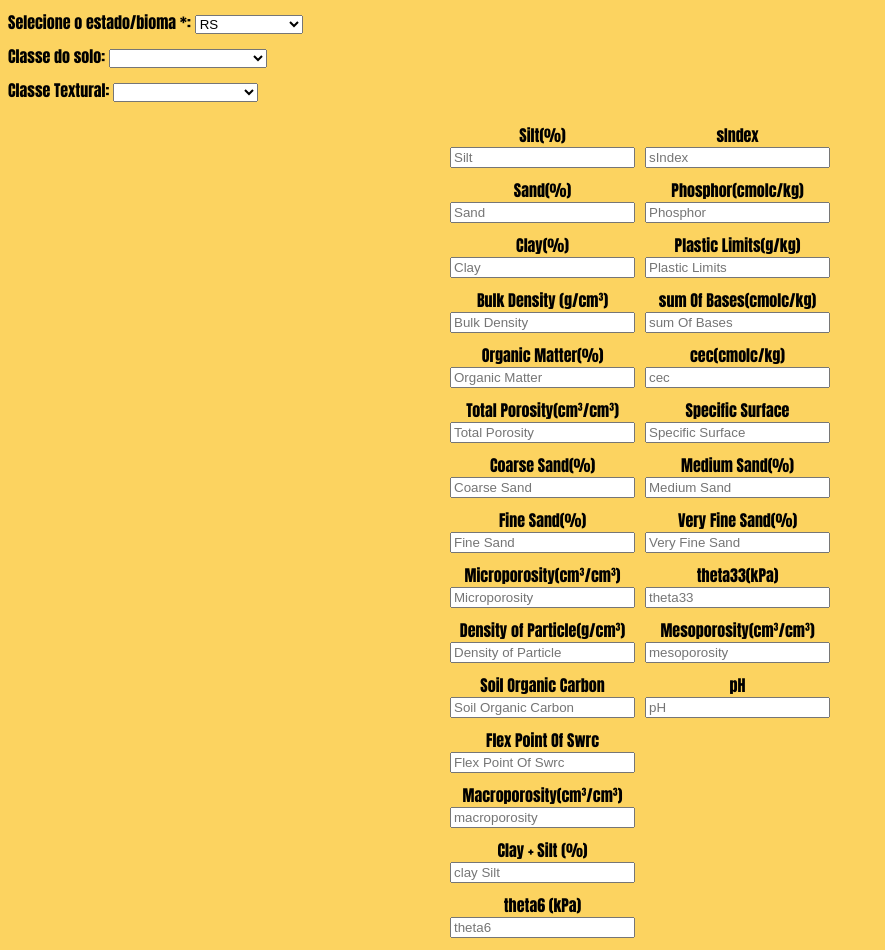
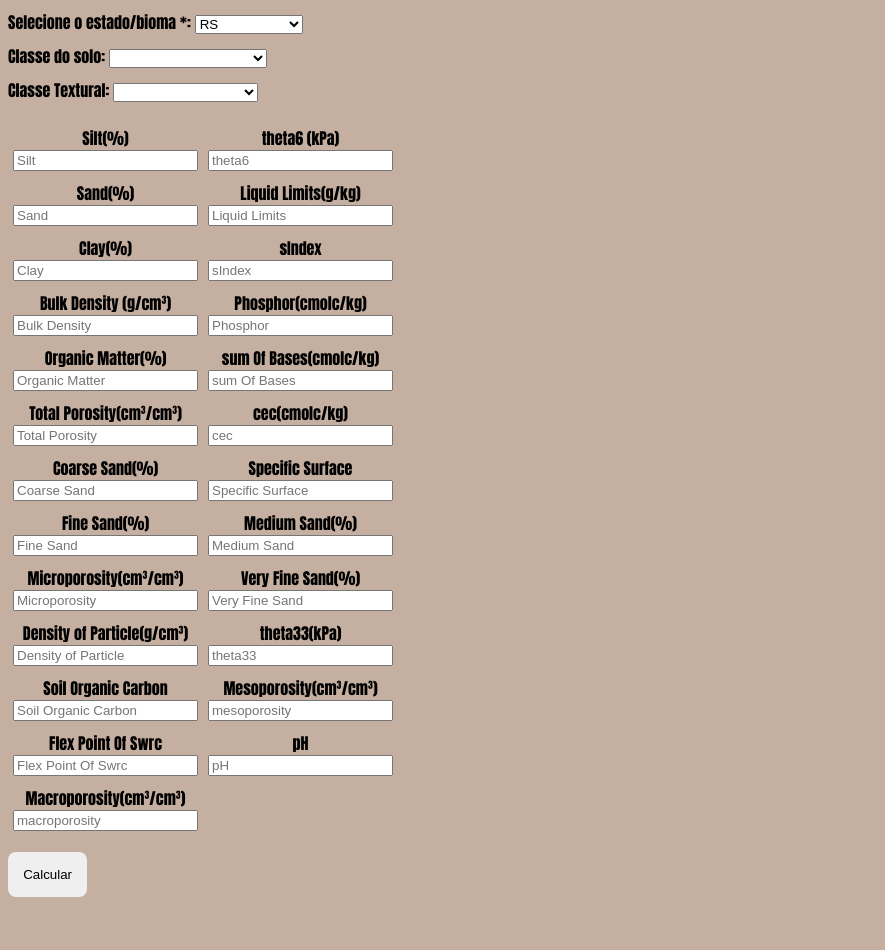
Before and after one commit to Inaciocb/HidraSoilPTF, an Angular app in the folder dss/: page / in a window 1280 px wide. Shown: the top 950 px of the page, without its empty margins (0-885 px from the left). After the commit the page ends 905 px from the top, so only its background shows below. Built offline with nearby package versions, Linux system fonts and the light colour scheme.

Commit message:
mudanças layout

```diff
--- a/dss/src/app/app.component.css
+++ b/dss/src/app/app.component.css
@@ -1,6 +1,6 @@
 .lista {
+    margin-top: 1.5%;
     display: flex;
-    justify-content: center;
     list-style: none;
     padding: 0;
 }
@@ -8,7 +8,6 @@
 .container1, .container2 {
     display: flex;
     flex-direction: column;
-    align-items: center;
 }
 
 li{
@@ -34,3 +33,15 @@ input[type=text]:focus {
     background-color: rgb(189, 224, 255);
     border-radius: 5px;
 }
+
+.botao{
+
+    padding: 1.2%;
+    border: none;
+    border-radius: 8px;
+
+
+}.botao:hover{
+    background-color: rgb(135, 162, 186);
+    transition:  0.5s;
+}
--- a/dss/src/app/app.component.html
+++ b/dss/src/app/app.component.html
@@ -114,13 +114,8 @@
                     <input type="number" placeholder="macroporosity" formControlName="macroporosity">
 
                 </li>
-
-                <li>
-
-                    <label for="claySilt">Clay + Silt (%)</label>
-                    <input type="number" placeholder="clay Silt" formControlName="claySilt">
-
-                </li>
+            </div>
+           <div class="container2">
 
                 <li>
 
@@ -136,9 +131,7 @@
 
                 </li>
 
-            </div>
 
-           <div class="container2">
 
             <li>
 
@@ -154,12 +147,6 @@
 
             </li>
 
-            <li>
-
-                <label for="Plastic Limits">Plastic Limits(g/kg)</label>
-                <input type="number" placeholder="Plastic Limits" formControlName="plasticLimits">
-
-            </li>
 
             <li>
 
@@ -215,8 +202,11 @@
                 <input type="number" placeholder="pH" formControlName="ph">
             </li>
            </div>
+
+
+
         </ul>
 
-        <button type="submit" (click)="onSubmit()">Enviar</button>
+        <button class ="botao" type="submit" (click)="onSubmit()">Calcular</button>
 
       </form>
--- a/dss/src/styles.css
+++ b/dss/src/styles.css
@@ -1,5 +1,5 @@
 body{
-    background-color: #fcd360;
+    background-color: #c4afa1;
     font-family: Impact, 'Courier New', Courier, monospace;
 }
 
```
